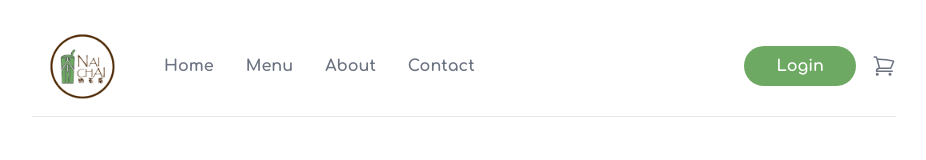
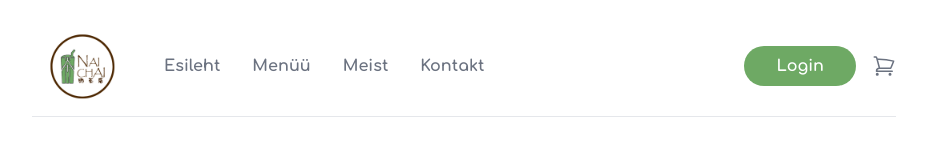
Before and after one commit to Chrisis112/nextjs-blog, a Next.js app: page / in a window 1280 px wide. Shown: the top 160 px of the page, without its empty margins (176-1102 px from the left). Built offline with nearby package versions, Linux system fonts and the light colour scheme; no server answers; the database is empty.

Commit message:
Update Header.js

```diff
--- a/src/components/layout/Header.js
+++ b/src/components/layout/Header.js
@@ -77,10 +77,10 @@ export default function Header() {
         <div
           onClick={() => setMobileNavOpen(false)}
           className="md:hidden p-4 bg-gray-200 rounded-lg mt-2 flex flex-col gap-2 text-center">
-          <Link href={'/'}>Home</Link>
-          <Link href={'/menu'}>Menu</Link>
-          <Link href={'/#about'}>About</Link>
-          <Link href={'/#contact'}>Contact</Link>
+          <Link href={'/'}>Esileht</Link>
+          <Link href={'/menu'}>Menüü</Link>
+          <Link href={'/#about'}>Meist</Link>
+          <Link href={'/#contact'}>Kontakt</Link>
 
           <AuthLinks status={status} userName={userName} />
         </div>
@@ -90,10 +90,10 @@ export default function Header() {
           <Link className="text-primary font-semibold text-2xl" href={'/'}>
           <Image src={'/logo123.png'} width={100} height={180}  alt={'sallad'} />
           </Link>
-          <Link href={'/'}>Home</Link>
-          <Link href={'/menu'}>Menu</Link>
-          <Link href={'/#about'}>About</Link>
-          <Link href={'/#contact'}>Contact</Link>
+          <Link href={'/'}>Esileht</Link>
+          <Link href={'/menu'}>Menüü</Link>
+          <Link href={'/#about'}>Meist</Link>
+          <Link href={'/#contact'}>Kontakt</Link>
           <div className="hidden md:flex items-center justify-between gap-3">
 
 
```
